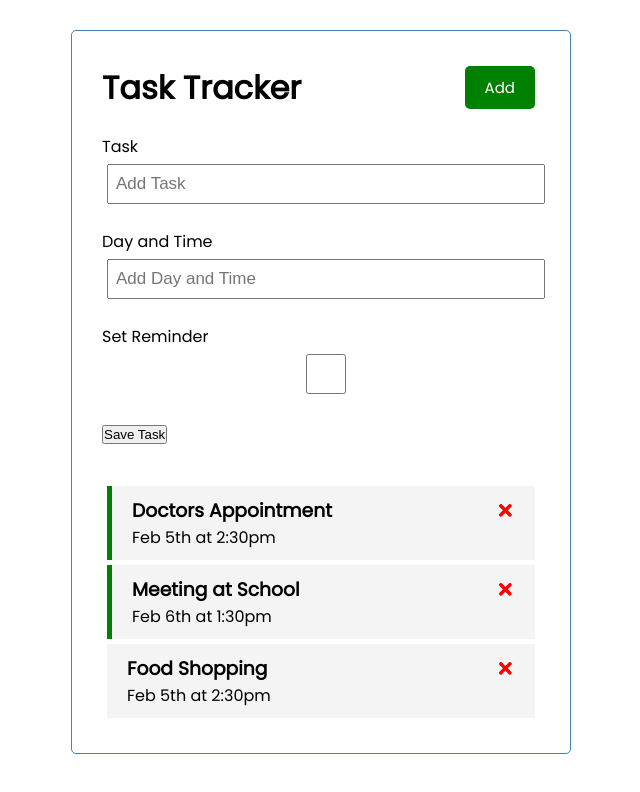
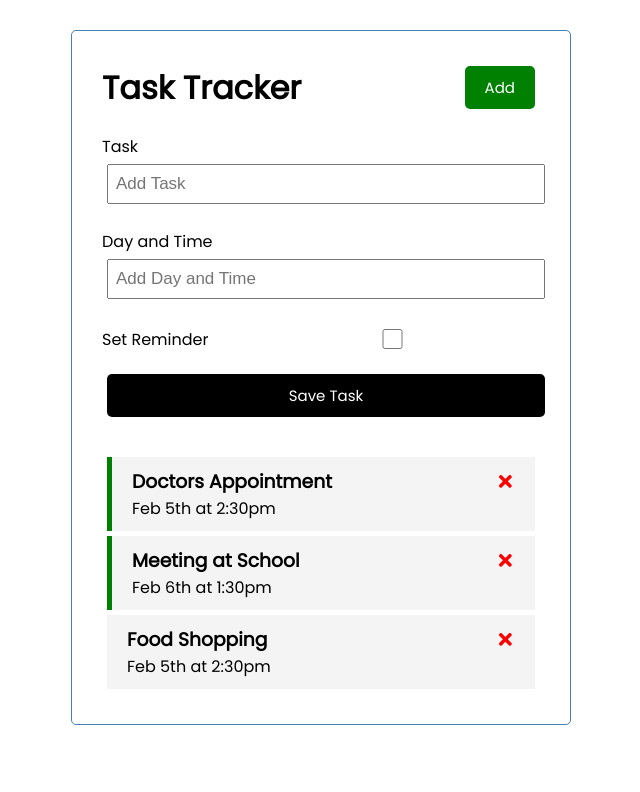
Before and after one commit to SeemaMistry/react-task-tracker, a React (Create React App) app in the folder react-task-tracker/: page / in a window 1280 px wide. Shown: the top 792 px of the page, without its empty margins (319-959 px from the left). Built offline with nearby package versions, Linux system fonts and the light colour scheme.

Commit message:
Add css styling to save task button in className for form.

```diff
--- a/react-task-tracker/src/components/AddTask.js
+++ b/react-task-tracker/src/components/AddTask.js
@@ -11,12 +11,12 @@
                 <label>Day and Time</label>
                 <input type='text' placeholder='Add Day and Time'/>
             </div>
-            <div className='form-control'>
+            <div className='form-control form-control-check'>
                 <label>Set Reminder</label>
                 <input type='checkbox' />
             </div>
 
-            <input type='submit' value="Save Task" />
+            <input className='btn btn-block' type='submit' value="Save Task" />
         </form>
     )
 }
```
